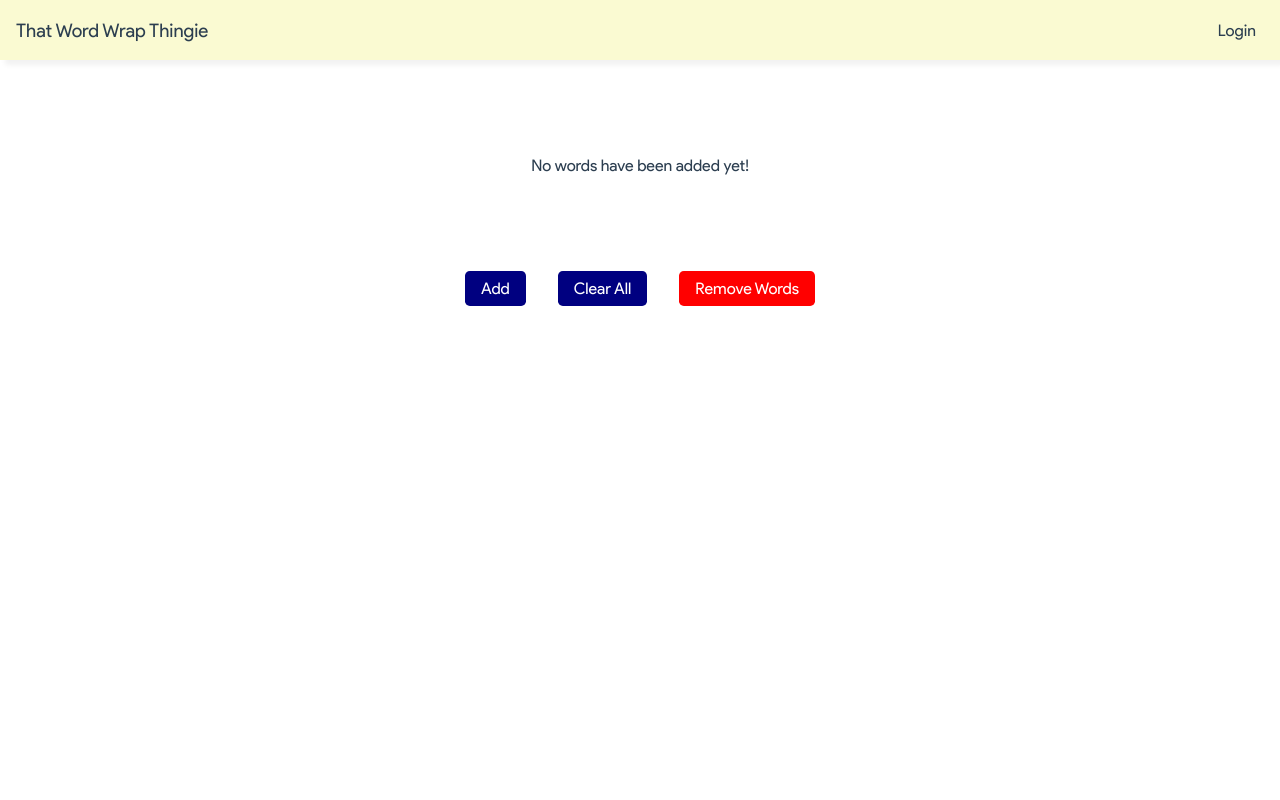
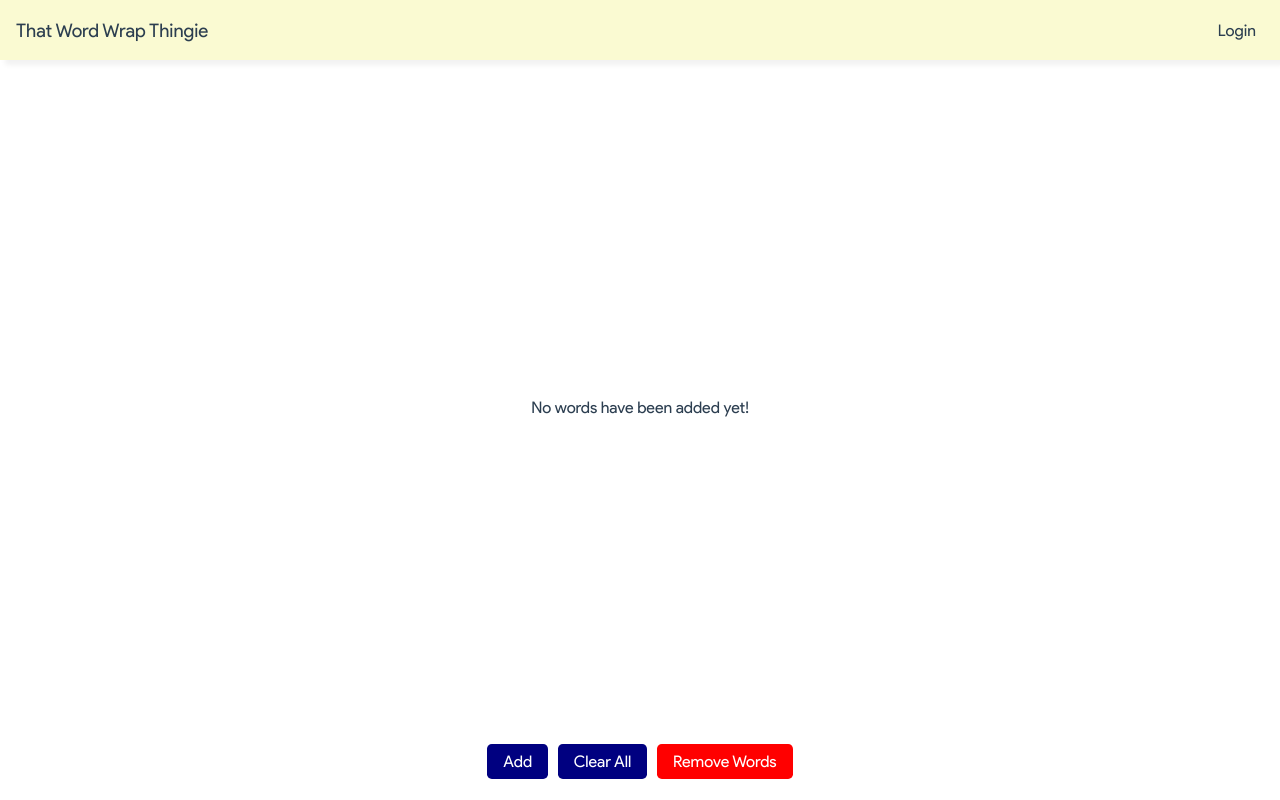
Before and after one commit to rodiwa/word-wrap-vue, a Vue app: page / in a window 1280 px wide. Built offline with nearby package versions, Linux system fonts and the light colour scheme; no server answers; the database is empty; the HTML template or start-up script is replaced by a standard one.

Commit message:
fixing layout issues

```diff
--- a/src/App.vue
+++ b/src/App.vue
@@ -165,6 +165,8 @@ body {
   color: #2c3e50;
   font-size: 1em;
   height: 100%;
+  display: flex;
+  flex-direction: column;
 }
 
 .none {
@@ -172,7 +174,7 @@ body {
 }
 
 button {
-  margin: 1em;
+  margin: 0.3em;
   padding: 0.5em 1em;
   background-color: navy;
   color: white;
@@ -192,7 +194,7 @@ button#removeWordsEnable {
 }
 
 input {
-  margin: 1em;
+  margin: 0.3em;
   padding: 0.5em 1em;
   font-size: 1em;
   border-radius: 0.3em;
@@ -229,6 +231,10 @@ section {
   padding: 1em;
   max-width: 1024px;
   margin: auto;
+  display: flex;
+  flex-direction: column;
+  justify-content: space-between;
+  height: 100%;
 }
 
 section .words {
@@ -237,6 +243,8 @@ section .words {
   flex-wrap: wrap;
   justify-content: center;
   margin: 5em 0;
+  height: 100%;
+  align-items: center;
 }
 
 /* styles for words */
@@ -245,6 +253,7 @@ section .words {
   cursor: pointer;
   display: flex;
   align-items: center;
+  height: fit-content;
 }
 
 .words.remove {
```
